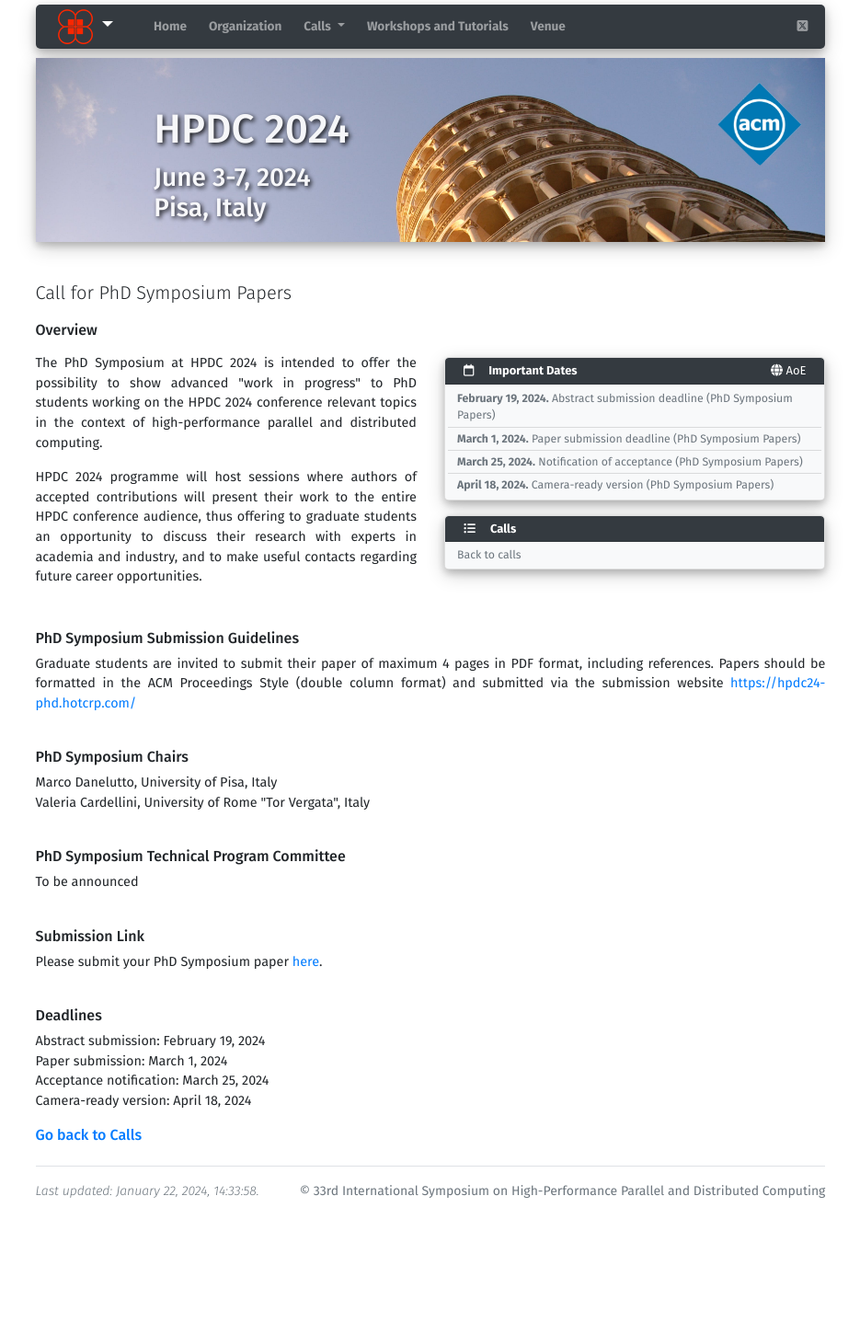
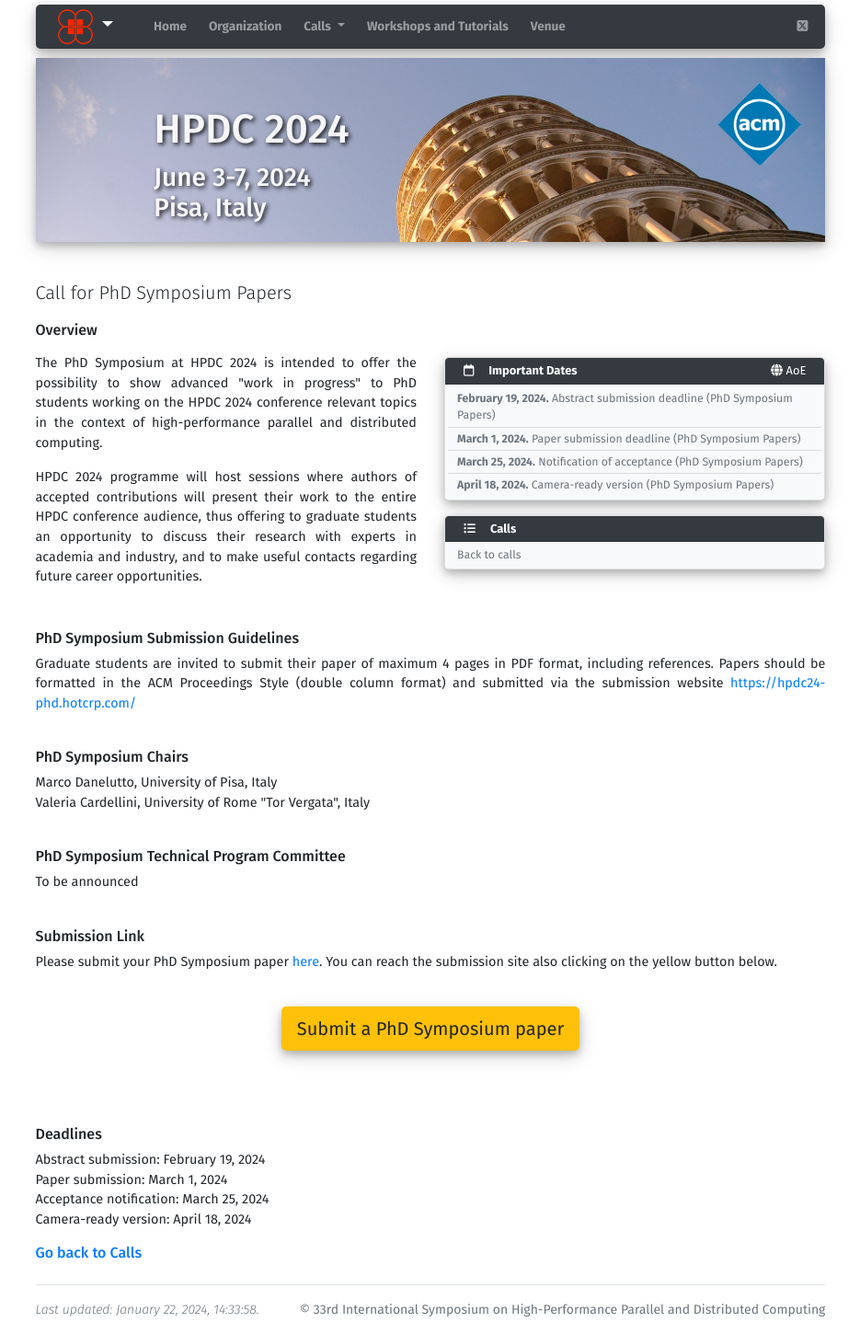
Before and after one commit to jacopo-massa/hpdc24-site, a Jekyll site: the page built from calls-phd.html, in a window 1280 px wide. Shown: the whole page at 92% size, without its empty margins (172-1107 px from the left). Built offline with Jekyll 4.4.1, drawn with Linux system fonts in a browser that asks for light colours; before the commit the page ends 1321 px from its top, so only the background shows below that.

Commit message:
Added buttons for posters and phd

```diff
--- a/calls-cfp.html
+++ b/calls-cfp.html
@@ -137,10 +137,10 @@ mytype: CFP
 		</p>
         <br>
         <h6 id="submissions">Submissions</h6>
-        <p> Submissions are now open at <a href="https://hpdc24.hotcrp.com/">https://hpdc24.hotcrp.com/.</a>
-            <br>            <br>
+        <p> Submissions are now open at <a href="https://hpdc24.hotcrp.com/">https://hpdc24.hotcrp.com/.</a> You can reach the submission site also clicking on the red button below.
+        <br><br>
         <center><button name="button" class= "btn btn-danger btn-lg shadowedbutton" onclick="parent.open('https://hpdc24.hotcrp.com/')">Submit a paper to HPDC 2024</button></center>
-        <br>            <br>
+        <br><br>
         </p>
         <br>
         <h6 id="suggestions">Suggestions for Document Preparation for Authors</h6>
--- a/calls-phd.html
+++ b/calls-phd.html
@@ -55,7 +55,10 @@ mytype: PHD
         <br>
         <h6 id="wsform">Submission Link</h6>
         <p>
-            Please submit your PhD Symposium paper <a href="https://hpdc24-phd.hotcrp.com/">here</a>.
+            Please submit your PhD Symposium paper <a href="https://hpdc24-phd.hotcrp.com/">here</a>. You can reach the submission site also clicking on the yellow button below.
+            <br><br>
+        	<center><button name="button" class= "btn btn-warning btn-lg shadowedbutton" onclick="parent.open('https://hpdc24-phd.hotcrp.com/')">Submit a PhD Symposium paper</button></center>
+       		<br><br>
         </p>
 
         <br>
--- a/calls-posters.html
+++ b/calls-posters.html
@@ -79,7 +79,10 @@ mytype: POS
         <br>
         <h6 id="wsform">Submission Link</h6>
         <p>
-            Please submit your poster and extended abstract <a href="https://hpdc24-posters.hotcrp.com/">here</a>.
+            Please submit your poster and extended abstract <a href="https://hpdc24-posters.hotcrp.com/">here</a>. You can reach the submission site also clicking on the blue button below.
+            <br><br>
+        	<center><button name="button" class= "btn btn btn-info btn-lg shadowedbutton" onclick="parent.open('https://hpdc24-posters.hotcrp.com/')">Submit a poster</button></center>
+       		<br><br>
         </p>
 
         <br>
```
